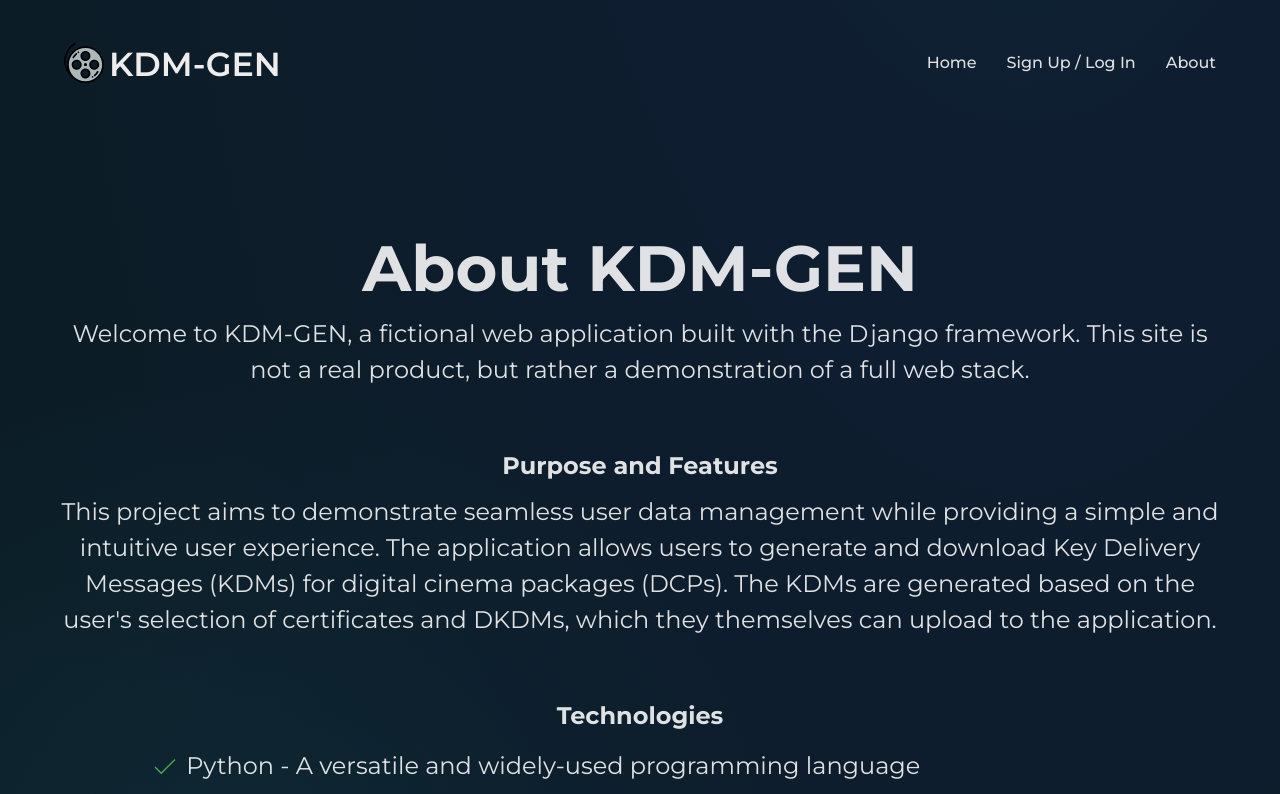
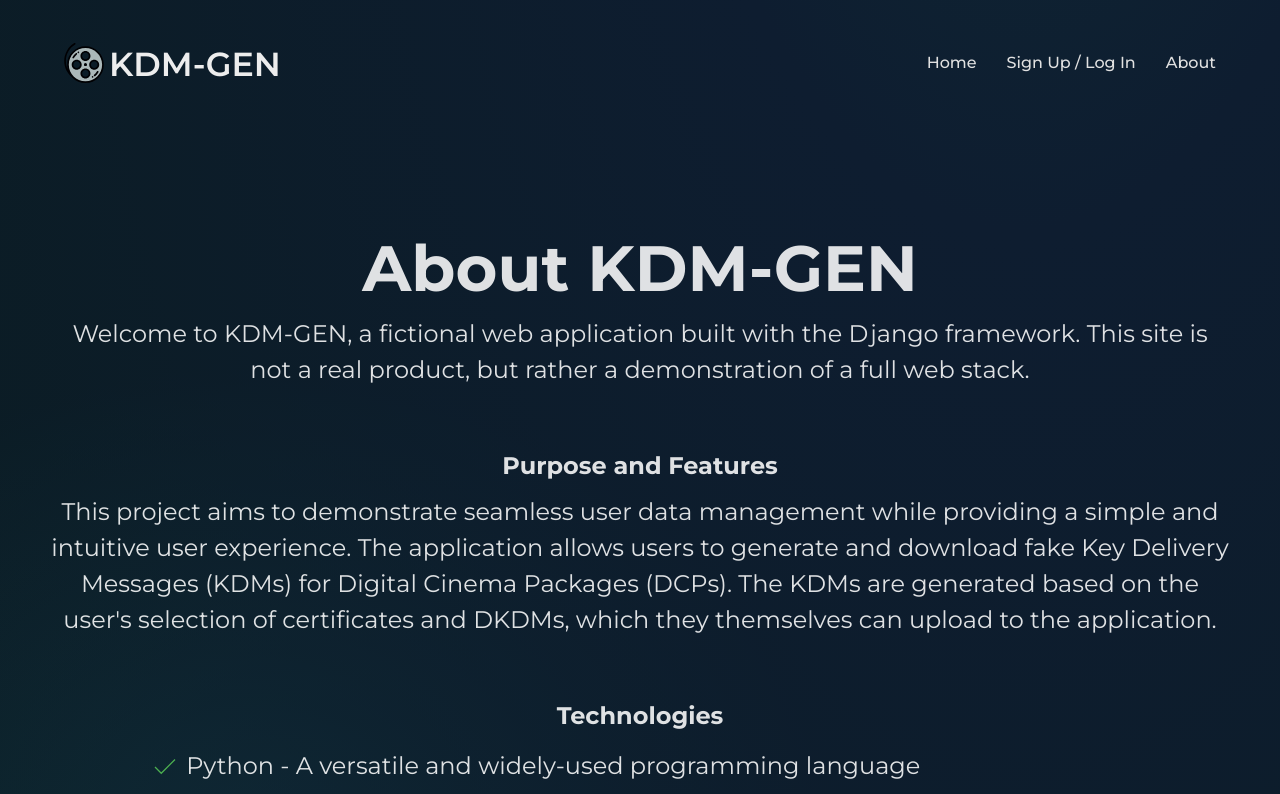
Before and after one commit to PixelOmen/sveltedjangokdm, a Svelte app in the folder frontend/: page /about in a window 1280 px wide. Shown: the top 794 px of the page. Built offline with nearby package versions, Linux system fonts and the light colour scheme.

Commit message:
Updated readme

```diff
--- a/frontend/src/pages/about.svelte
+++ b/frontend/src/pages/about.svelte
@@ -55,8 +55,8 @@
                     <p>
                         This project aims to demonstrate seamless user data management
                         while providing a simple and intuitive user experience. The application
-                        allows users to generate and download Key Delivery Messages (KDMs) for
-                        digital cinema packages (DCPs). The KDMs are generated based on the
+                        allows users to generate and download fake Key Delivery Messages (KDMs) for
+                        Digital Cinema Packages (DCPs). The KDMs are generated based on the
                         user's selection of certificates and DKDMs, which they themselves can
                         upload to the application.
                     </p>
```
Also changed, not shown: 1 other file (tests, documents, lock files or other folders).
